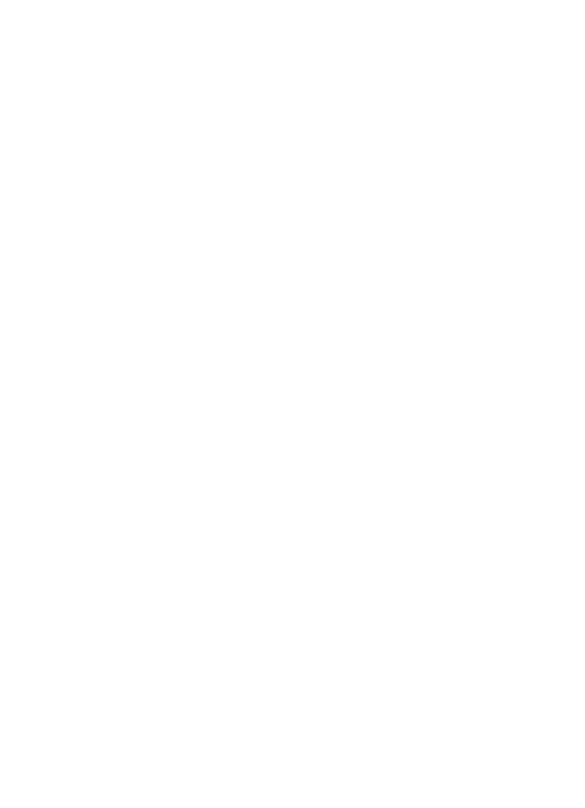
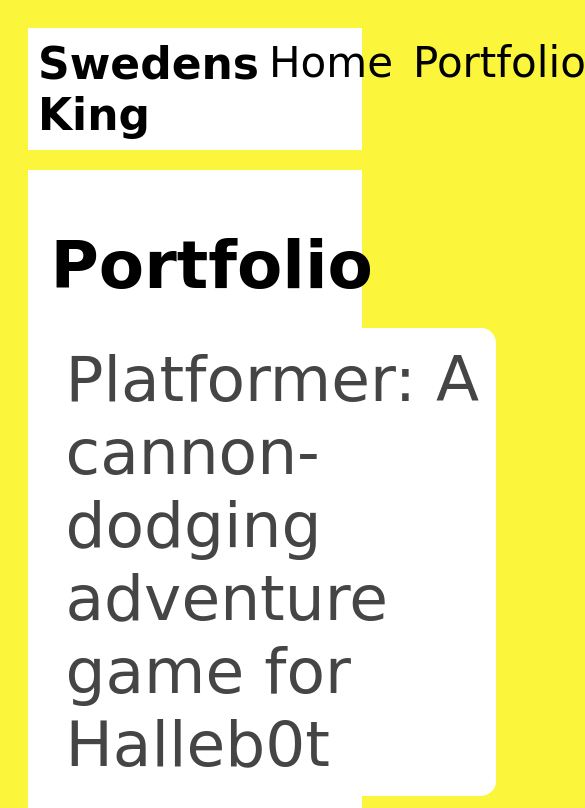
Before and after one commit to AlfredoCruz2006/AlfredoCruz2006.github.io, a plain HTML site: page portfolio.html in a window 390 px wide. Shown: the top 808 px of the page, 585 px wide, since content can reach past the window. Drawn offline with Linux system fonts and the light colour scheme.

Commit message:
add portfolio page to website

```diff
--- a/portfolio.html
+++ b/portfolio.html
@@ -0,0 +1,40 @@
+<!DOCTYPE html>
+<html>
+    <head>
+        <title>Zlatan Ibrahimovic</title>
+        <link rel="stylesheet" href="style.css" />
+      </head>
+
+  <body>
+    <!-- All content goes here -->
+    <div id="all-contents">
+        <nav>
+            <h1>Swedens King</h1>
+            <ul id="nav-ul">
+                <li class="nav-li">
+                <a href="index.html">Home</a>
+              </li>
+              <li class="nav-li">
+                <a href="portfolio.html">Portfolio</a>
+              </li>
+            </ul>
+        </nav>
+        <main>
+            <div class="content">
+                <h1>Portfolio</h1>
+                <ul id="portfolio">
+                    <li>
+                        <a href="projects/platformer/">Platformer: A cannon-dodging adventure game for Halleb0t</a>
+                      </li>
+                      <li>
+                        <a href="projects/bouncing-box/">Bouncing Box: A fun introduction to web game development</a>
+                      </li>
+                      <li>
+                        <a href="projects/circularity/">Circularity: A poetic motion experiment with circles</a>
+                      </li>
+                </ul>
+              </div>
+        </main>
+    </div>
+  </body>
+</html>
--- a/style.css
+++ b/style.css
@@ -76,3 +76,77 @@ main {
 h2, h3 {
     margin: 0px;
 }
+/* Portfolio styles */
+.content h1 {
+    color: black;
+  }
+
+  #portfolio {
+    list-style-type: none;
+    padding-left: 0;
+  }
+
+  #portfolio li {
+    background: #fff;
+    padding: 10px;
+    border-radius: 10px;
+    margin-bottom: 10px;
+  }
+
+  #portfolio li:hover {
+    background: #eee;
+  }
+
+  #portfolio a {
+    text-decoration: none;
+    color: #454545;
+  }
+  /* responsive web design */
+@media screen and (min-width: 120px) and (max-width: 1080px) {
+    main {
+      height: 100ch;
+      zoom: 1.5;
+      display: grid;
+    }
+
+    h1 {
+      font-size: 44px;
+    }
+
+    h2 {
+      font-size: 42px;
+    }
+
+    h3 {
+      font-size: 36px;
+    }
+
+    #all-contents {
+      height: 100ch;
+      margin: none;
+    }
+
+    a {
+      font-size: 42px;
+    }
+
+    .sidebar {
+      margin-right: 0px;
+      justify-content: center;
+      align-items: center;
+    }
+
+    .sidebar-img {
+      width: 100%;
+    }
+
+    p,
+    li {
+      font-size: 24px;
+    }
+
+    .content {
+      align-content: center;
+      justify-content: center;
+    }
+  }
```
